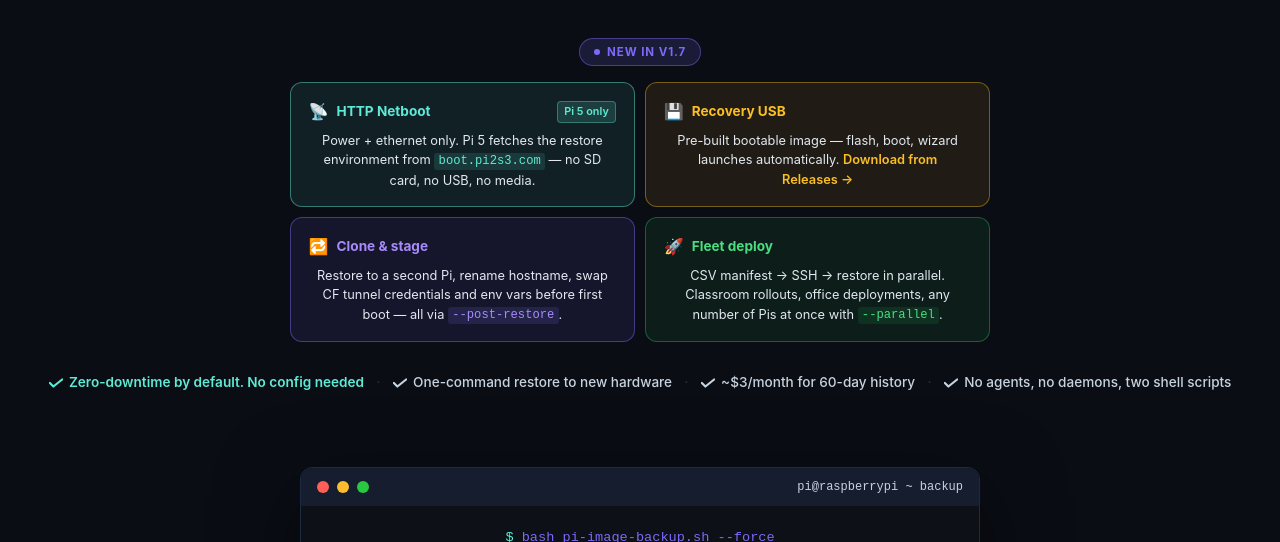
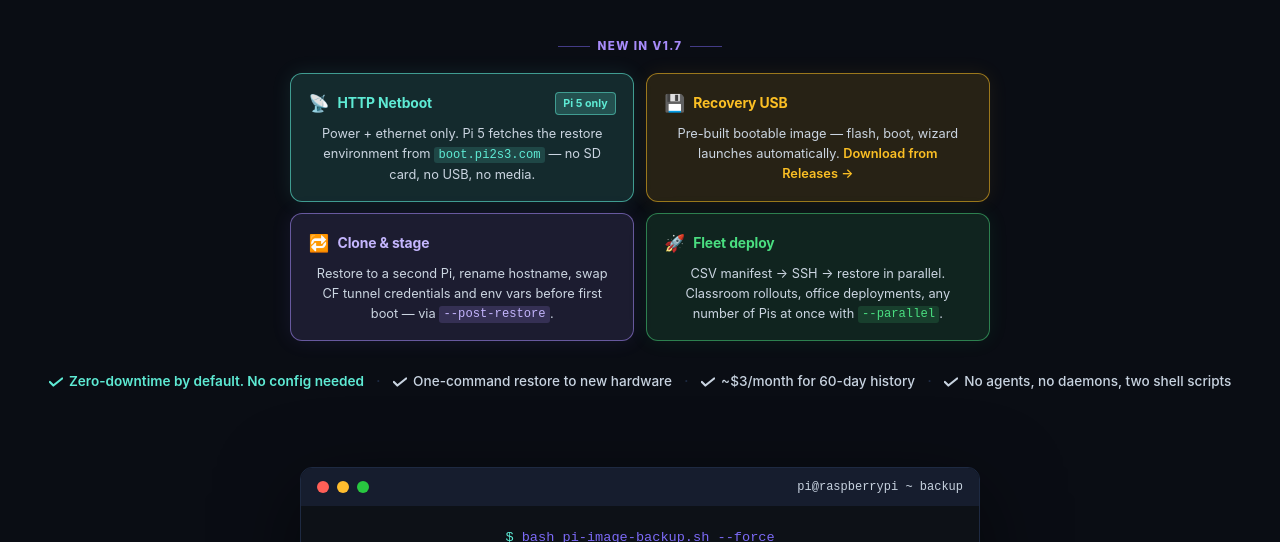
Before and after one commit to andrewbakercloudscale/pi2s3, a plain HTML site: page website/index.html in a window 1280 px wide. Shown: the part 850-1392 px from the top of the page. Drawn offline with Linux system fonts and the light colour scheme.

Commit message:
website: stronger card colors — higher opacity backgrounds, glows, vivid borders
Bump background opacity to 0.11–0.13, border opacity to 0.5–0.6,
add per-card box-shadow glow. Brighter purple title (#c4b5fd).
New in v1.7 label uses inline rule lines for contrast.

```diff
--- a/website/index.html
+++ b/website/index.html
@@ -714,43 +714,44 @@
 
   <!-- v1.7 feature cards -->
   <div style="margin: 2.5rem auto 0; max-width: 700px; width: 100%;">
-    <div style="display:inline-flex; align-items:center; gap:0.45rem; background:rgba(124,106,247,0.15); border:1px solid rgba(124,106,247,0.45); border-radius:99px; padding:0.25rem 0.85rem; margin-bottom:1rem; font-size:0.72rem; font-weight:700; letter-spacing:0.08em; text-transform:uppercase; color:var(--accent);">
-      <span style="width:6px; height:6px; background:var(--accent); border-radius:50%; display:inline-block;"></span>
-      New in v1.7
-    </div>
-    <div style="display:grid; grid-template-columns:repeat(auto-fit, minmax(300px, 1fr)); gap:0.65rem;">
-
-      <div style="background:rgba(94,234,212,0.09); border:1px solid rgba(94,234,212,0.45); border-radius:12px; padding:1rem 1.1rem;">
-        <div style="display:flex; align-items:center; gap:0.5rem; margin-bottom:0.4rem;">
-          <span style="font-size:1rem;">📡</span>
-          <span style="font-size:0.85rem; font-weight:700; color:#5eead4;">HTTP Netboot</span>
-          <span style="font-size:0.68rem; background:rgba(94,234,212,0.15); border:1px solid rgba(94,234,212,0.35); border-radius:4px; padding:0.1rem 0.4rem; color:#5eead4; font-weight:600; margin-left:auto;">Pi 5 only</span>
+    <div style="display:flex; align-items:center; justify-content:center; gap:0.5rem; margin-bottom:1.1rem;">
+      <div style="height:1px; width:2rem; background:rgba(124,106,247,0.5);"></div>
+      <span style="font-size:0.72rem; font-weight:800; letter-spacing:0.12em; text-transform:uppercase; color:#a78bfa;">New in v1.7</span>
+      <div style="height:1px; width:2rem; background:rgba(124,106,247,0.5);"></div>
+    </div>
+    <div style="display:grid; grid-template-columns:repeat(auto-fit, minmax(300px, 1fr)); gap:0.7rem;">
+
+      <div style="background:rgba(94,234,212,0.13); border:1px solid rgba(94,234,212,0.6); border-radius:12px; padding:1rem 1.1rem; box-shadow:0 0 20px rgba(94,234,212,0.1);">
+        <div style="display:flex; align-items:center; gap:0.5rem; margin-bottom:0.45rem;">
+          <span style="font-size:1.05rem;">📡</span>
+          <span style="font-size:0.87rem; font-weight:700; color:#5eead4; letter-spacing:-0.01em;">HTTP Netboot</span>
+          <span style="font-size:0.67rem; background:rgba(94,234,212,0.2); border:1px solid rgba(94,234,212,0.5); border-radius:4px; padding:0.1rem 0.45rem; color:#5eead4; font-weight:700; margin-left:auto; white-space:nowrap;">Pi 5 only</span>
         </div>
-        <div style="font-size:0.8rem; color:var(--text); line-height:1.5;">Power&nbsp;+&nbsp;ethernet only. Pi&nbsp;5 fetches the restore environment from <code style="font-size:0.76rem; color:#5eead4; background:rgba(94,234,212,0.12); padding:0.1em 0.35em; border-radius:3px;">boot.pi2s3.com</code> — no SD card, no USB, no media.</div>
+        <div style="font-size:0.8rem; color:#cbd5e1; line-height:1.55;">Power&nbsp;+&nbsp;ethernet only. Pi&nbsp;5 fetches the restore environment from <code style="font-size:0.76rem; color:#5eead4; background:rgba(94,234,212,0.15); padding:0.1em 0.35em; border-radius:3px;">boot.pi2s3.com</code> — no SD card, no USB, no media.</div>
       </div>
 
-      <div style="background:rgba(251,191,36,0.09); border:1px solid rgba(251,191,36,0.4); border-radius:12px; padding:1rem 1.1rem;">
-        <div style="display:flex; align-items:center; gap:0.5rem; margin-bottom:0.4rem;">
-          <span style="font-size:1rem;">💾</span>
-          <span style="font-size:0.85rem; font-weight:700; color:#fbbf24;">Recovery USB</span>
+      <div style="background:rgba(251,191,36,0.12); border:1px solid rgba(251,191,36,0.55); border-radius:12px; padding:1rem 1.1rem; box-shadow:0 0 20px rgba(251,191,36,0.08);">
+        <div style="display:flex; align-items:center; gap:0.5rem; margin-bottom:0.45rem;">
+          <span style="font-size:1.05rem;">💾</span>
+          <span style="font-size:0.87rem; font-weight:700; color:#fbbf24; letter-spacing:-0.01em;">Recovery USB</span>
         </div>
-        <div style="font-size:0.8rem; color:var(--text); line-height:1.5;">Pre-built bootable image — flash, boot, wizard launches automatically. <a href="https://github.com/andrewbakercloudscale/pi2s3/releases" target="_blank" style="color:#fbbf24; text-decoration:none; font-weight:600;">Download from Releases&nbsp;→</a></div>
+        <div style="font-size:0.8rem; color:#cbd5e1; line-height:1.55;">Pre-built bootable image — flash, boot, wizard launches automatically. <a href="https://github.com/andrewbakercloudscale/pi2s3/releases" target="_blank" style="color:#fbbf24; text-decoration:none; font-weight:600;">Download from Releases&nbsp;→</a></div>
       </div>
 
-      <div style="background:rgba(124,106,247,0.1); border:1px solid rgba(124,106,247,0.45); border-radius:12px; padding:1rem 1.1rem;">
-        <div style="display:flex; align-items:center; gap:0.5rem; margin-bottom:0.4rem;">
-          <span style="font-size:1rem;">🔁</span>
-          <span style="font-size:0.85rem; font-weight:700; color:#a78bfa;">Clone &amp; stage</span>
+      <div style="background:rgba(167,139,250,0.12); border:1px solid rgba(167,139,250,0.55); border-radius:12px; padding:1rem 1.1rem; box-shadow:0 0 20px rgba(124,106,247,0.1);">
+        <div style="display:flex; align-items:center; gap:0.5rem; margin-bottom:0.45rem;">
+          <span style="font-size:1.05rem;">🔁</span>
+          <span style="font-size:0.87rem; font-weight:700; color:#c4b5fd; letter-spacing:-0.01em;">Clone &amp; stage</span>
         </div>
-        <div style="font-size:0.8rem; color:var(--text); line-height:1.5;">Restore to a second Pi, rename hostname, swap CF tunnel credentials and env vars before first boot — all via <code style="font-size:0.76rem; color:#a78bfa; background:rgba(124,106,247,0.15); padding:0.1em 0.35em; border-radius:3px;">--post-restore</code>.</div>
+        <div style="font-size:0.8rem; color:#cbd5e1; line-height:1.55;">Restore to a second Pi, rename hostname, swap CF tunnel credentials and env vars before first boot — via <code style="font-size:0.76rem; color:#c4b5fd; background:rgba(167,139,250,0.18); padding:0.1em 0.35em; border-radius:3px;">--post-restore</code>.</div>
       </div>
 
-      <div style="background:rgba(34,197,94,0.09); border:1px solid rgba(34,197,94,0.4); border-radius:12px; padding:1rem 1.1rem;">
-        <div style="display:flex; align-items:center; gap:0.5rem; margin-bottom:0.4rem;">
-          <span style="font-size:1rem;">🚀</span>
-          <span style="font-size:0.85rem; font-weight:700; color:#4ade80;">Fleet deploy</span>
+      <div style="background:rgba(74,222,128,0.11); border:1px solid rgba(74,222,128,0.5); border-radius:12px; padding:1rem 1.1rem; box-shadow:0 0 20px rgba(34,197,94,0.09);">
+        <div style="display:flex; align-items:center; gap:0.5rem; margin-bottom:0.45rem;">
+          <span style="font-size:1.05rem;">🚀</span>
+          <span style="font-size:0.87rem; font-weight:700; color:#4ade80; letter-spacing:-0.01em;">Fleet deploy</span>
         </div>
-        <div style="font-size:0.8rem; color:var(--text); line-height:1.5;">CSV manifest&nbsp;→&nbsp;SSH&nbsp;→&nbsp;restore in parallel. Classroom rollouts, office deployments, any number of Pis at once with <code style="font-size:0.76rem; color:#4ade80; background:rgba(34,197,94,0.12); padding:0.1em 0.35em; border-radius:3px;">--parallel</code>.</div>
+        <div style="font-size:0.8rem; color:#cbd5e1; line-height:1.55;">CSV manifest&nbsp;→&nbsp;SSH&nbsp;→&nbsp;restore in parallel. Classroom rollouts, office deployments, any number of Pis at once with <code style="font-size:0.76rem; color:#4ade80; background:rgba(74,222,128,0.14); padding:0.1em 0.35em; border-radius:3px;">--parallel</code>.</div>
       </div>
 
     </div>
```
